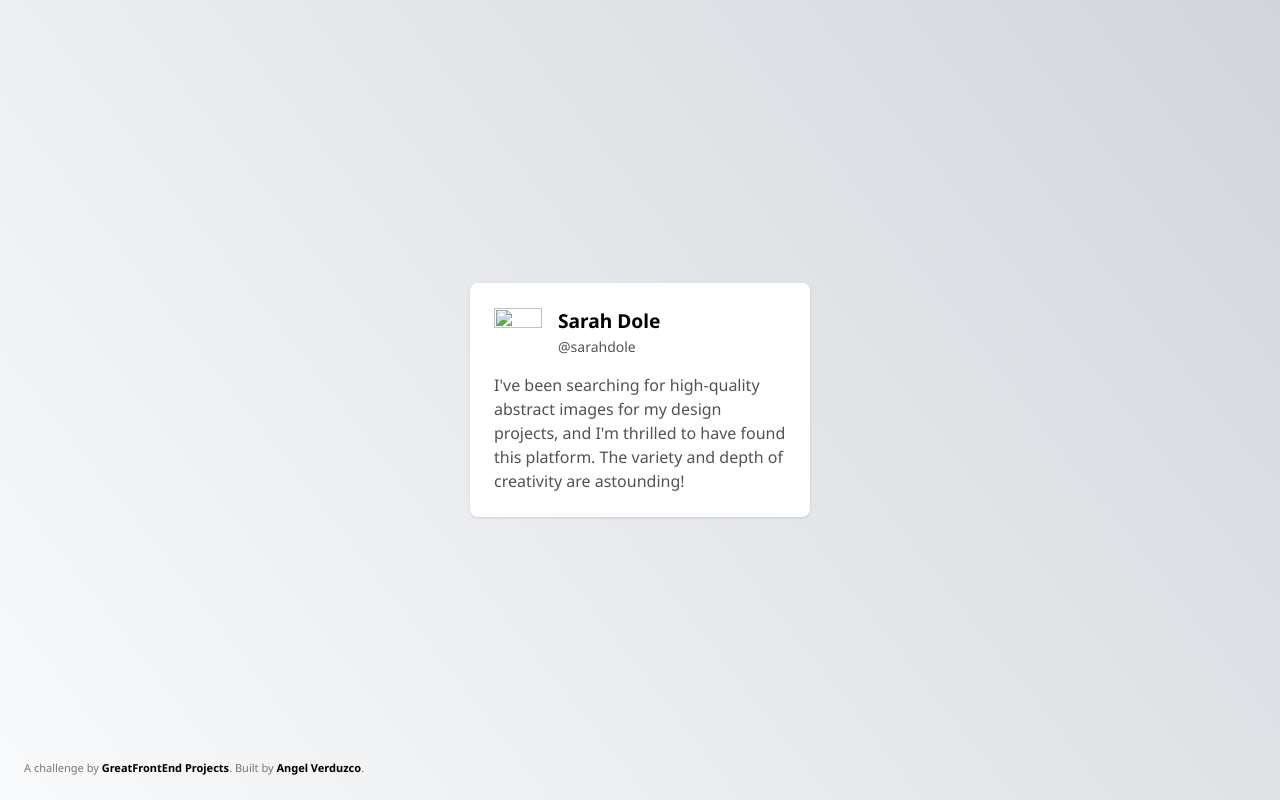
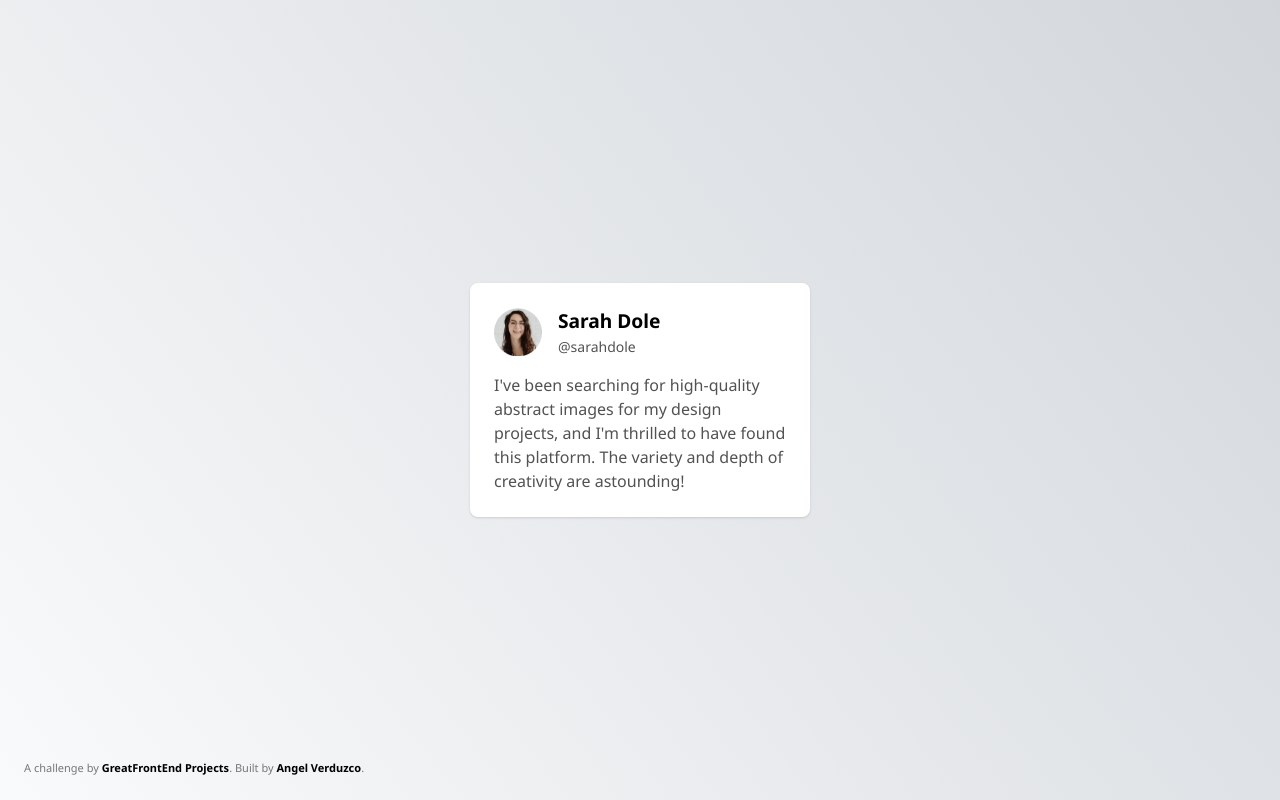
Before and after one commit to angelverduzco/testimonial-card-challenge, a plain HTML site: page index.html in a window 1280 px wide. Drawn offline with nearby package versions, Linux system fonts and the light colour scheme; the site is published under a folder, as on GitHub Pages, so addresses that start at the root find nothing.

Commit message:
Fix image route

```diff
--- a/index.html
+++ b/index.html
@@ -28,7 +28,7 @@
     <main>
       <section class="testimonial-card">
         <div class="user">
-          <img src="/img/profile-thumbnail.png" alt="" class="user-image">
+          <img src="img/profile-thumbnail.png" alt="" class="user-image">
           <div class="user-info">
             <p class="user-name">Sarah Dole</p>
             <p class="user-at">@sarahdole</p>
```
